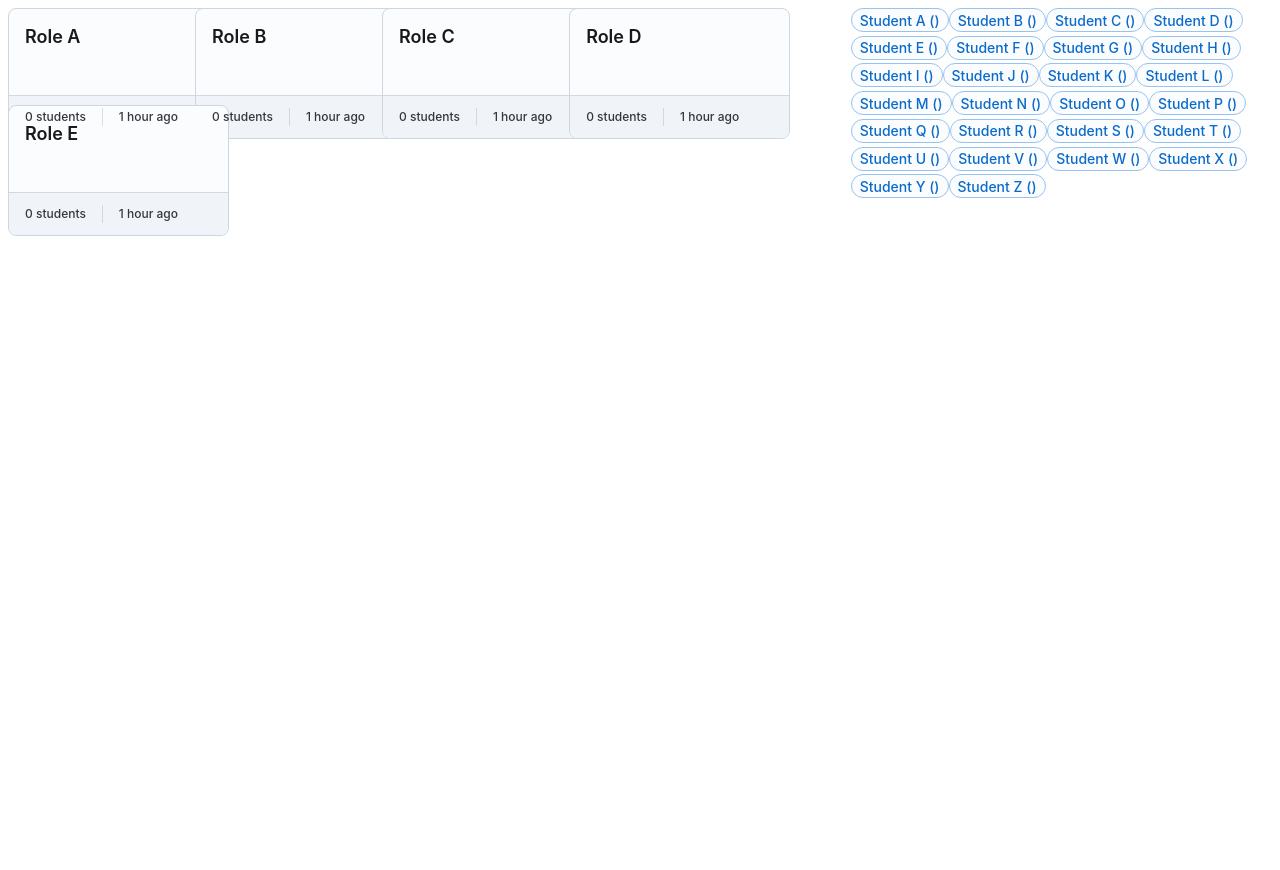
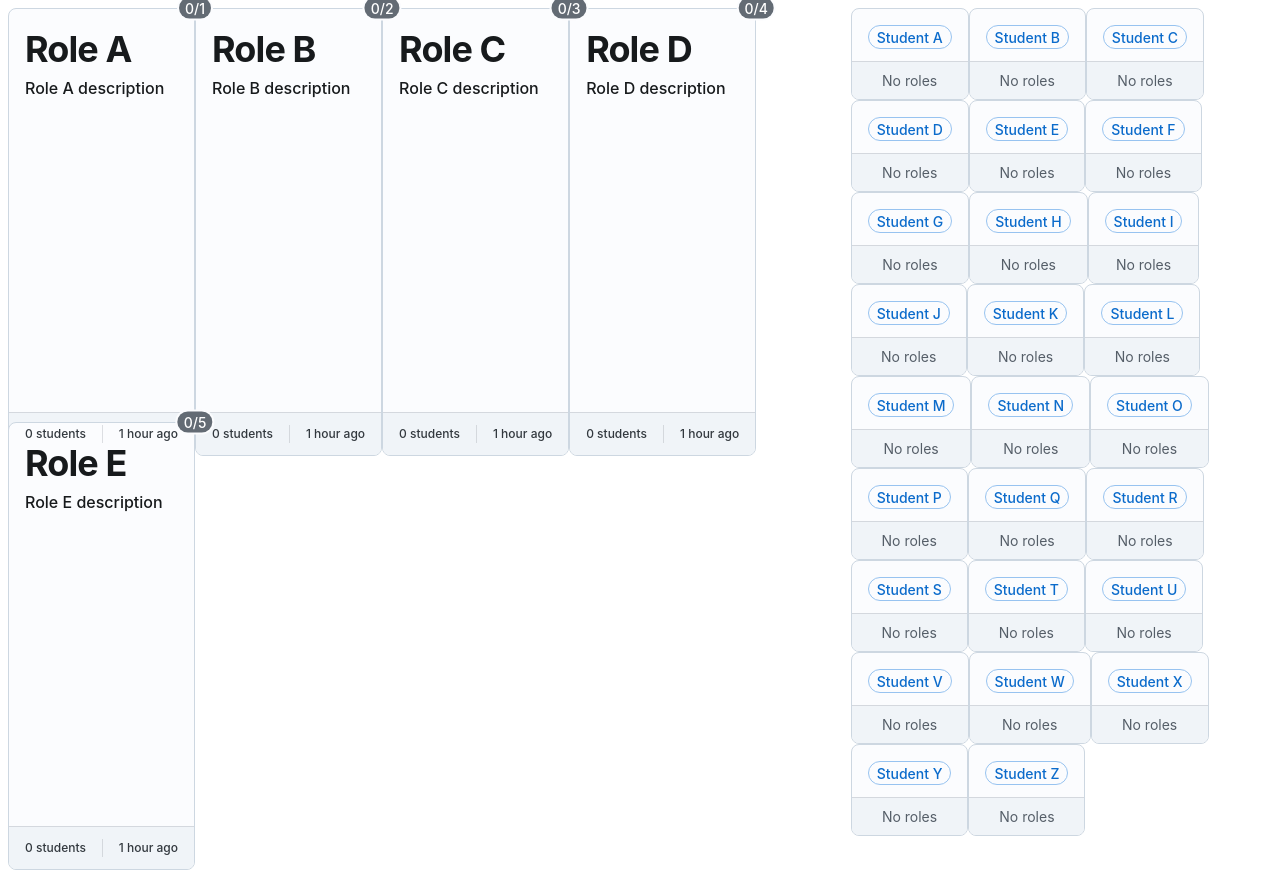
Before and after one commit to justinmcbride/project-assignments, a Next.js app: page / in a window 1280 px wide. Before the commit the page ends 800 px from the top, so only its background shows below. Built offline with nearby package versions, Linux system fonts and the light colour scheme.

Commit message:
add badges

```diff
--- a/src/app/page.tsx
+++ b/src/app/page.tsx
@@ -8,11 +8,12 @@ import { DndProvider } from "react-dnd";
 import { HTML5Backend } from "react-dnd-html5-backend";
 
 import previewStudents from "@/previewData/previewStudents";
-
-let roles = ["Role A", "Role B", "Role C", "Role D", "Role E"];
+import previewRoles from "@/previewData/previewRoles";
+import Role from "@/types/Role";
 
 export default () => {
   const [students, setStudents] = useState<Student[]>(previewStudents);
+  const [roles, setRoles] = useState<Role[]>(previewRoles);
 
   const handleAddStudentToRole = useCallback(
     (student: Student, role: string) => {
@@ -29,8 +30,8 @@ export default () => {
       <main className="flex min-h-screen flex-col items-center justify-between p-24">
         <Grid container>
           <Grid container xs={8}>
-            {roles.map((name) => (
-              <RoleCard name={name} />
+            {roles.map((role) => (
+              <RoleCard role={role} />
             ))}
           </Grid>
           <Grid container xs={4}>
--- a/src/components/RoleCard.tsx
+++ b/src/components/RoleCard.tsx
@@ -1,22 +1,30 @@
-import { Card, CardContent, CardOverflow, Divider, Typography } from "@mui/joy"
-import { FC, useCallback, useState } from "react"
+import {
+  Badge,
+  Card,
+  CardContent,
+  CardOverflow,
+  Divider,
+  Typography,
+} from "@mui/joy";
+import { FC, useCallback, useState } from "react";
 
-import { ItemTypes } from './ItemTypes'
+import { ItemTypes } from "./ItemTypes";
 
-import { useDrop } from 'react-dnd'
+import { useDrop } from "react-dnd";
+import Role from "@/types/Role";
 
 interface Props {
-  name: string
+  role: Role;
 }
 
-export const RoleCard: FC<Props> = ({ name }) => {
-  const [students, setStudents] = useState<string[]>([])
+export const RoleCard: FC<Props> = ({ role }) => {
+  const [students, setStudents] = useState<string[]>([]);
 
   const handleDrop = useCallback((item: any) => {
-    setStudents((students) => [...students, item.name])
+    setStudents((students) => [...students, item.name]);
     return {
-      name: name
-    }
+      name: role.name,
+    };
   }, []);
   const [{ canDrop, isOver }, drop] = useDrop(() => ({
     accept: ItemTypes.BOX,
@@ -25,36 +33,50 @@ export const RoleCard: FC<Props> = ({ name }) => {
       isOver: monitor.isOver(),
       canDrop: monitor.canDrop(),
     }),
-  }))
+  }));
 
-  const isActive = canDrop && isOver
+  const isActive = canDrop && isOver;
 
   return (
-    <div className="min-h-[200px] min-w-[250px]">
-      <Card variant={isActive ? "solid" : "outlined" } invertedColors={isActive} ref={drop} sx={{width: '100%', height: '100%'}}>
+    <Badge
+      badgeContent={`${students.length}/${role.desiredStudents}`}
+      color={students.length === role.desiredStudents ? "success" : students.length < role.desiredStudents ? "neutral" : "danger"}
+      className="min-h-[200px] min-w-[250px]"
+    >
+      <Card
+        variant={isActive ? "solid" : "outlined"}
+        invertedColors={isActive}
+        ref={drop}
+        sx={{ width: "100%", height: "100%" }}
+      >
         <CardContent>
-          {/* <div className="min-h-[300]"> */}
-            <Typography level="title-lg" key={name}>{name}</Typography>
-            {
-              students.map((name) => (
-                <Typography level="body-sm">{name}</Typography>
-              ))
-            }
-          {/* </div> */}
+          <Typography level="h1">{role.name}</Typography>
+          <Typography level="title-md">{role.description}</Typography>
+          {students.map((name) => (
+            <Typography level="body-sm">{name}</Typography>
+          ))}
         </CardContent>
-        <CardOverflow variant="soft" sx={{ bgcolor: 'background.level1' }}>
+        <CardOverflow variant="soft" sx={{ bgcolor: "background.level1" }}>
           <Divider inset="context" />
           <CardContent orientation="horizontal">
-            <Typography level="body-xs" fontWeight="md" textColor="text.secondary">
+            <Typography
+              level="body-xs"
+              fontWeight="md"
+              textColor="text.secondary"
+            >
               {students.length} students
             </Typography>
             <Divider orientation="vertical" />
-            <Typography level="body-xs" fontWeight="md" textColor="text.secondary">
+            <Typography
+              level="body-xs"
+              fontWeight="md"
+              textColor="text.secondary"
+            >
               1 hour ago
             </Typography>
           </CardContent>
         </CardOverflow>
       </Card>
-    </div>
-  )
-}
+    </Badge>
+  );
+};
--- a/src/components/StudentItem.tsx
+++ b/src/components/StudentItem.tsx
@@ -1,9 +1,9 @@
-import { FC } from "react"
-import { useDrag } from 'react-dnd'
+import { FC } from "react";
+import { useDrag } from "react-dnd";
 
-import { ItemTypes } from './ItemTypes'
-import { Chip } from '@mui/joy'
-import Student from "@/types/Student"
+import { ItemTypes } from "./ItemTypes";
+import { Card, CardOverflow, Chip, Typography } from "@mui/joy";
+import Student from "@/types/Student";
 
 interface Props {
   student: Student;
@@ -11,7 +11,7 @@ interface Props {
 }
 
 interface DropResult {
-  name: string
+  name: string;
 }
 
 export const StudentItem: FC<Props> = ({ student, onAddToRole }) => {
@@ -19,7 +19,7 @@ export const StudentItem: FC<Props> = ({ student, onAddToRole }) => {
     type: ItemTypes.BOX,
     item: student,
     end: (item, monitor) => {
-      const dropResult = monitor.getDropResult<DropResult>()
+      const dropResult = monitor.getDropResult<DropResult>();
       if (item && dropResult) {
         console.log(`You dropped ${item.name} into ${dropResult.name}!`);
         onAddToRole(student, dropResult.name);
@@ -29,13 +29,35 @@ export const StudentItem: FC<Props> = ({ student, onAddToRole }) => {
       isDragging: monitor.isDragging(),
       handlerId: monitor.getHandlerId(),
     }),
-  }))
+  }));
 
   return (
-    <span>
-    <Chip size="md" ref={drag} className={isDragging ? "opacity-50" : "opacity-100"} variant={student.roles.length === 0 ? "outlined" : "solid"} color={student.roles.length === 0 ? "primary" : "danger"}>
-      {student.name} ({student.roles.map((role) => role)})
-    </Chip>
-    </span>
-  )
-}
+    <Card ref={drag} variant={isDragging ? "soft" : "outlined"}>
+      <Chip
+        size="md"
+        variant={student.roles.length === 0 ? "outlined" : "solid"}
+        color={student.roles.length === 0 ? "primary" : "danger"}
+      >
+        {student.name}
+      </Chip>
+      <CardOverflow
+        sx={{
+          display: "flex",
+          flexDirection: "row",
+          gap: 1,
+          justifyContent: "space-around",
+          py: 1,
+          borderTop: "1px solid",
+          borderColor: "divider",
+        }}
+        variant="soft"
+      >
+        <Typography level="body-sm">
+          {student.roles.length > 0
+            ? ` (${student.roles.toString()})`
+            : "No roles"}
+        </Typography>
+      </CardOverflow>
+    </Card>
+  );
+};
--- /dev/null
+++ b/src/previewData/previewRoles.ts
@@ -0,0 +1,31 @@
+import Role from "@/types/Role";
+
+const roles: Role[] = [
+  {
+    name: "Role A",
+    description: "Role A description",
+    desiredStudents: 1,
+  },
+  {
+    name: "Role B",
+    description: "Role B description",
+    desiredStudents: 2,
+  },
+  {
+    name: "Role C",
+    description: "Role C description",
+    desiredStudents: 3,
+  },
+  {
+    name: "Role D",
+    description: "Role D description",
+    desiredStudents: 4,
+  },
+  {
+    name: "Role E",
+    description: "Role E description",
+    desiredStudents: 5,
+  },
+];
+
+export default roles;
--- /dev/null
+++ b/src/types/Role.ts
@@ -0,0 +1,5 @@
+export default interface Role {
+  name: string;
+  description: string;
+  desiredStudents: number;
+};
```
